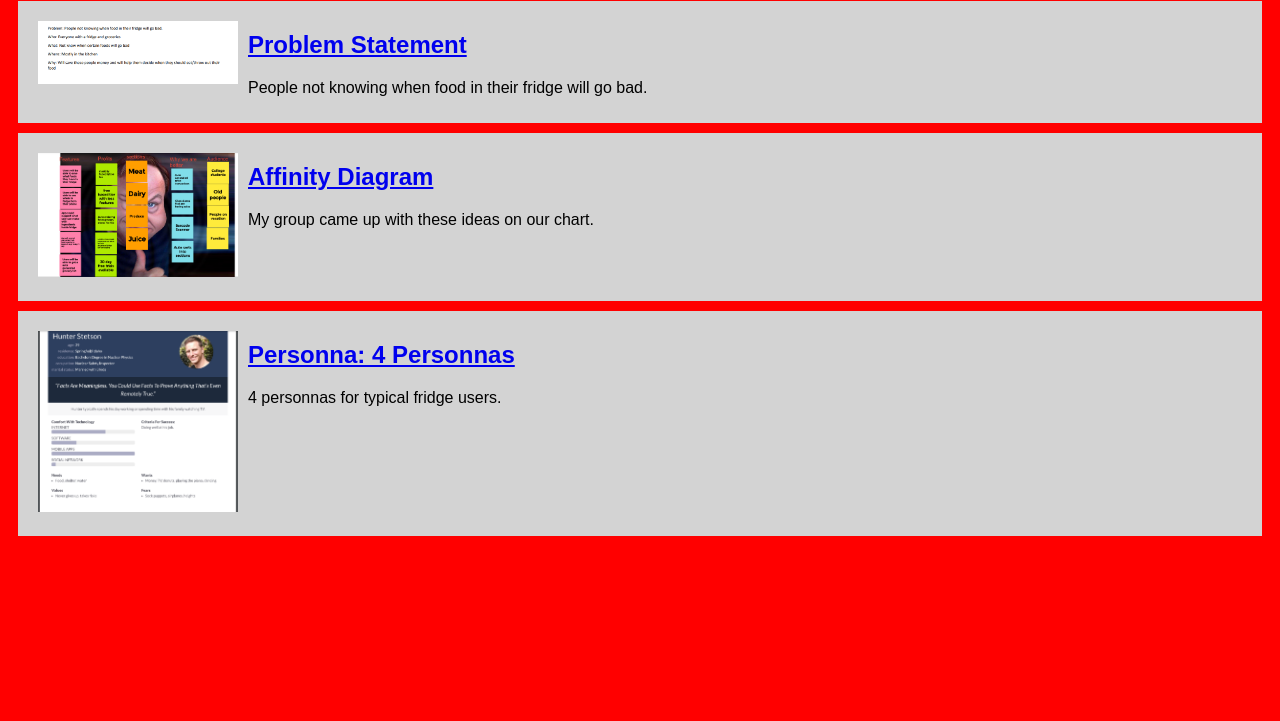
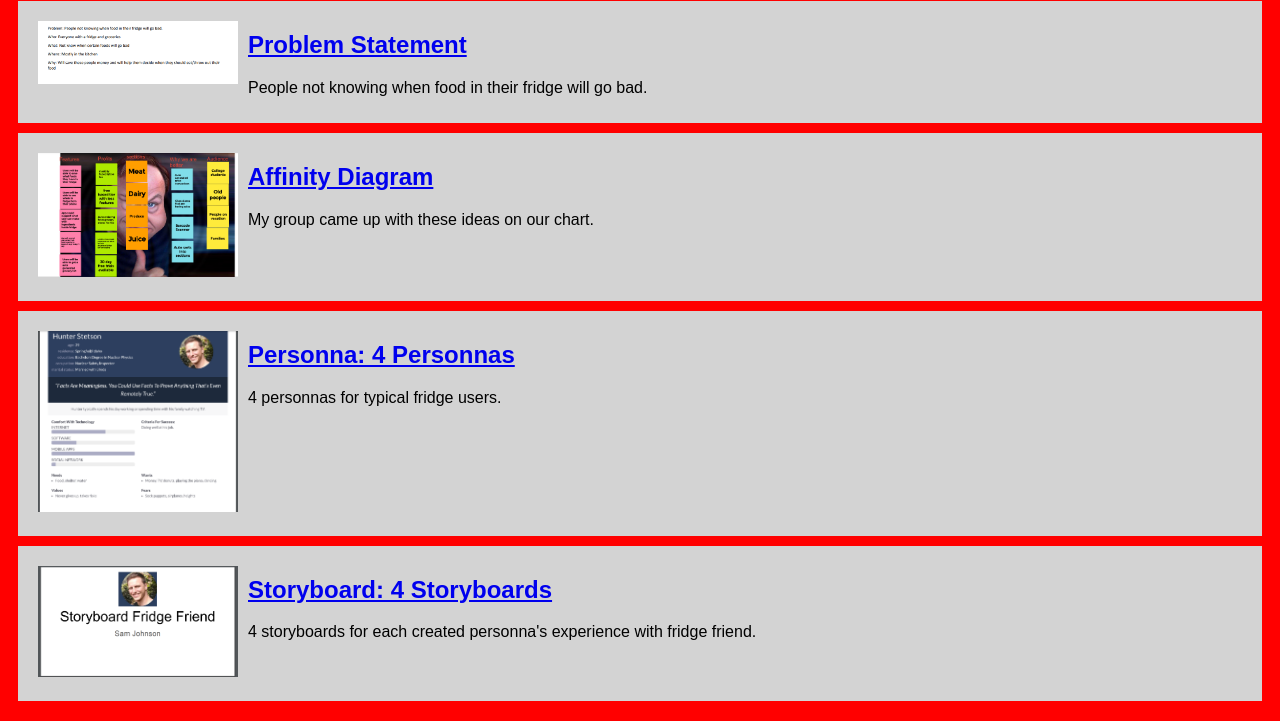
Before and after one commit to SamJohnson6131/SamJohnson6131.github.io, a plain HTML site: page index.html in a window 1280 px wide. Shown: the part 79-800 px from the top of the page. Drawn offline with Linux system fonts and the light colour scheme.

Commit message:
Add files via upload

```diff
--- a/index.html
+++ b/index.html
@@ -24,7 +24,6 @@
             </section>
 
         </section>
-
         <!-- Personna Assignment-->
         <section class="assignment">
             <a href="files/personna.pdf"><img src="images/personna.png"></a>
@@ -32,6 +31,15 @@
                 <a href="files/personna.pdf"><h2>Personna: 4 Personnas</h2></a>
                 <p>4 personnas for typical fridge users.</p>
             </section>
+        </section>
+
+        <!-- Storyboard Assignment-->
+        <section class="assignment">
+            <a href="files/storyboard.pdf"><img src="images/storyboard.png"></a>
+            <section class="ass-details">
+                <a href="files/storyboard.pdf"><h2>Storyboard: 4 Storyboards</h2></a>
+                <p>4 storyboards for each created personna's experience with fridge friend.</p>
+            </section>
 
         </section>
     </body>
```
